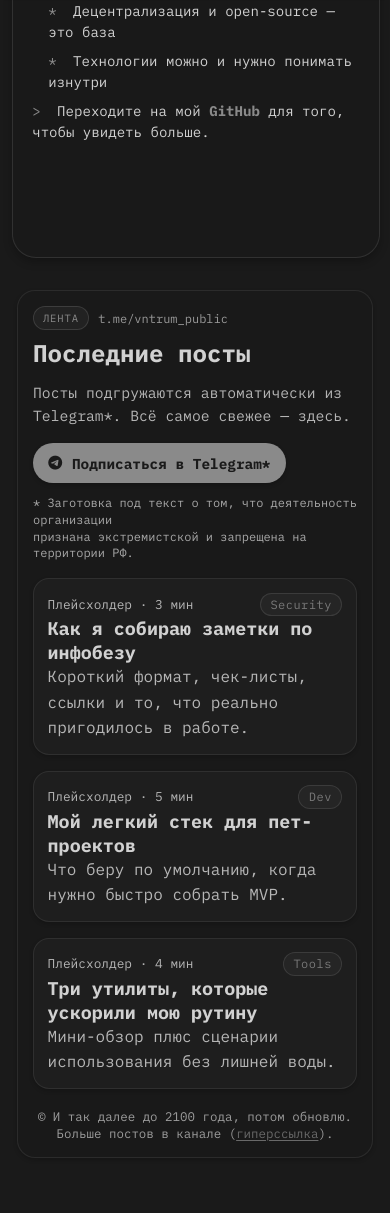
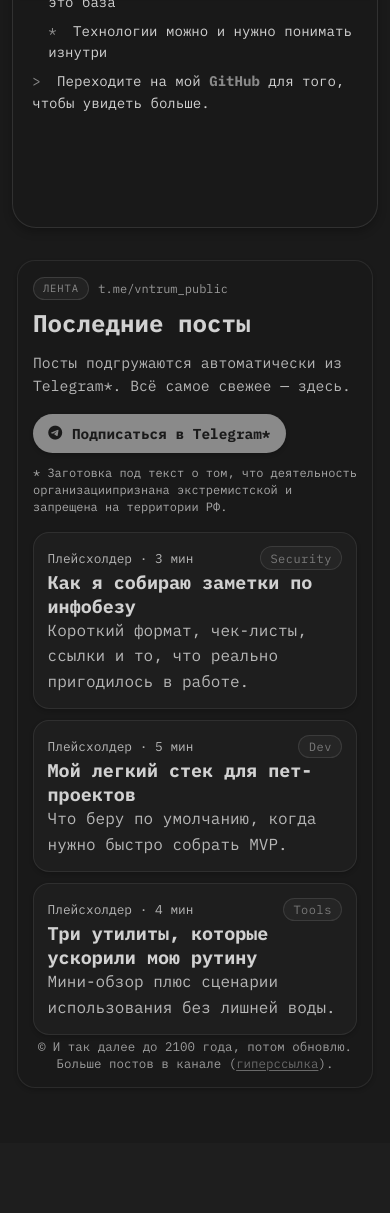
Before and after one commit to venterum/venterum-web, a Flask app: page / in a window 390 px wide. Shown: the part 845-2058 px from the top of the page. After the commit the page ends 1933 px from the top, so only its background shows below. Run offline with Flask 3, Linux system fonts and the light colour scheme.

Commit message:
feat: improve mobile layout and blog card ordering
- refine mobile responsiveness for nav, terminal and cookie notice\n- render telegram cards in predictable reading order without masonry gaps\n- bump window title version to vntrum-webterm 2.2.0

```diff
--- a/static/responsive.css
+++ b/static/responsive.css
@@ -19,16 +19,18 @@
   }
 
   .blog-grid {
-    column-count: 2;
-    column-gap: 1.1rem;
-  }
-
-  .blog-card {
-    margin-bottom: 1.1rem;
+    grid-template-columns: repeat(2, minmax(0, 1fr));
+    gap: 1.1rem;
   }
 }
 
 @media (max-width: 768px) {
+  *,
+  *::before,
+  *::after {
+    box-sizing: border-box;
+  }
+
   body {
     padding: 12px;
   }
@@ -64,7 +66,8 @@
   }
 
   .nav-button {
-    width: 93%;
+    width: 100%;
+    min-width: 0;
     min-height: 54px;
     border-radius: 999px;
     display: flex;
@@ -153,6 +156,8 @@
 
   .typing-effect {
     gap: 4px;
+    flex-wrap: wrap;
+    overflow-wrap: anywhere;
   }
 
   .ascii-art {
@@ -160,6 +165,7 @@
     line-height: 1.15;
     max-width: 100%;
     overflow-x: auto;
+    padding-bottom: 0.2rem;
   }
 
   .about-text {
@@ -170,6 +176,7 @@
     font-size: 0.88rem;
     line-height: 1.5;
     overflow-wrap: anywhere;
+    word-break: break-word;
   }
 
   .blog-section {
@@ -218,17 +225,17 @@
     max-width: none;
     font-size: 0.75rem;
     line-height: 1.4;
+    overflow-wrap: anywhere;
   }
 
   .blog-grid {
-    column-count: 2;
-    column-gap: 0.85rem;
+    grid-template-columns: repeat(2, minmax(0, 1fr));
+    gap: 0.85rem;
   }
 
   .blog-card {
     padding: 1rem;
     border-radius: 16px;
-    margin-bottom: 0.85rem;
   }
 
   .blog-open-btn {
@@ -274,6 +281,14 @@
     width: calc(100% - 1rem);
   }
 
+  .cookie-buttons {
+    justify-content: stretch;
+  }
+
+  .cookie-button {
+    width: 100%;
+  }
+
   .cookie-header {
     font-size: 0.95rem;
     gap: 0.5rem;
@@ -292,12 +307,8 @@
 
 @media (max-width: 600px) {
   .blog-grid {
-    column-count: 1;
-    column-gap: 0;
-  }
-
-  .blog-card {
-    margin-bottom: 0.7rem;
+    grid-template-columns: 1fr;
+    gap: 0.7rem;
   }
 }
 
@@ -328,6 +339,10 @@
   .blog-label {
     font-size: 0.75rem;
   }
+
+  .blog-note br {
+    display: none;
+  }
 }
 
 @media (max-width: 420px) {
@@ -357,3 +372,23 @@
     padding: 0.85rem;
   }
 }
+
+@media (max-width: 360px) {
+  .nav-buttons {
+    grid-template-columns: 1fr;
+  }
+
+  .controls-wrapper {
+    grid-template-columns: 1fr;
+    border-radius: 22px;
+  }
+
+  .theme-dropdown {
+    grid-column: auto;
+  }
+
+  .logo {
+    font-size: 0.96rem;
+    overflow-wrap: anywhere;
+  }
+}
--- a/static/script.js
+++ b/static/script.js
@@ -239,8 +239,50 @@
         });
     }
 
+    function arrangeBlogCards(blogGrid) {
+        if (!blogGrid) return;
+
+        const cards = Array.from(blogGrid.querySelectorAll('.blog-card'));
+        if (cards.length === 0) return;
+
+        const isSingleColumn = window.matchMedia('(max-width: 600px)').matches;
+
+        blogGrid.innerHTML = '';
+        if (isSingleColumn) {
+            cards.forEach(card => blogGrid.appendChild(card));
+            return;
+        }
+
+        const leftColumn = document.createElement('div');
+        leftColumn.className = 'blog-column';
+
+        const rightColumn = document.createElement('div');
+        rightColumn.className = 'blog-column';
+
+        cards.forEach((card, index) => {
+            if (index % 2 === 0) {
+                leftColumn.appendChild(card);
+            } else {
+                rightColumn.appendChild(card);
+            }
+        });
+
+        blogGrid.appendChild(leftColumn);
+        blogGrid.appendChild(rightColumn);
+    }
+
     const blogGrid = document.getElementById('blog-grid');
     if (blogGrid) {
+        arrangeBlogCards(blogGrid);
+
+        let blogLayoutResizeTimeout;
+        window.addEventListener('resize', () => {
+            clearTimeout(blogLayoutResizeTimeout);
+            blogLayoutResizeTimeout = setTimeout(() => {
+                arrangeBlogCards(blogGrid);
+            }, 120);
+        });
+
         fetch('/get_news')
             .then(response => response.ok ? response.json() : null)
             .then(data => {
@@ -351,6 +393,8 @@
                     blogGrid.appendChild(card);
                 });
 
+                arrangeBlogCards(blogGrid);
+
                 const currentLang = localStorage.getItem('lang') || 'ru';
                 const ruNodes = blogGrid.querySelectorAll('.text-ru');
                 const enNodes = blogGrid.querySelectorAll('.text-en');
--- a/static/styles.css
+++ b/static/styles.css
@@ -1733,11 +1733,18 @@
 }
 
 .blog-grid {
-    column-count: 2;
-    column-gap: 1.75rem;
+    display: grid;
+    grid-template-columns: repeat(2, minmax(0, 1fr));
+    gap: 1.75rem;
     position: relative;
     z-index: 1;
     margin-top: 0;
+}
+
+.blog-column {
+    display: flex;
+    flex-direction: column;
+    gap: 1.75rem;
 }
 
 .blog-tail-note {
@@ -1759,14 +1766,13 @@
     padding: 1.7rem;
     border: 1px solid rgba(255, 255, 255, 0.08);
     box-shadow: var(--elevation-1);
-    display: inline-block;
+    display: block;
     transition: var(--transition);
     position: relative;
     overflow: hidden;
     box-sizing: border-box;
     width: 100%;
-    margin: 0 0 1.75rem;
-    break-inside: avoid;
+    margin: 0;
 }
 
 .blog-open-btn {
--- a/templates/index.html
+++ b/templates/index.html
@@ -105,7 +105,7 @@
 
     <main class="terminal">
         <div class="terminal-header">
-            <div class="window-title">vntrum-webterm 2.1.0</div>
+            <div class="window-title">vntrum-webterm 2.2.0</div>
             <div class="window-controls">
                 <button class="control-btn red" id="minimize-btn" aria-label="Close terminal">✕</button>
             </div>
```
